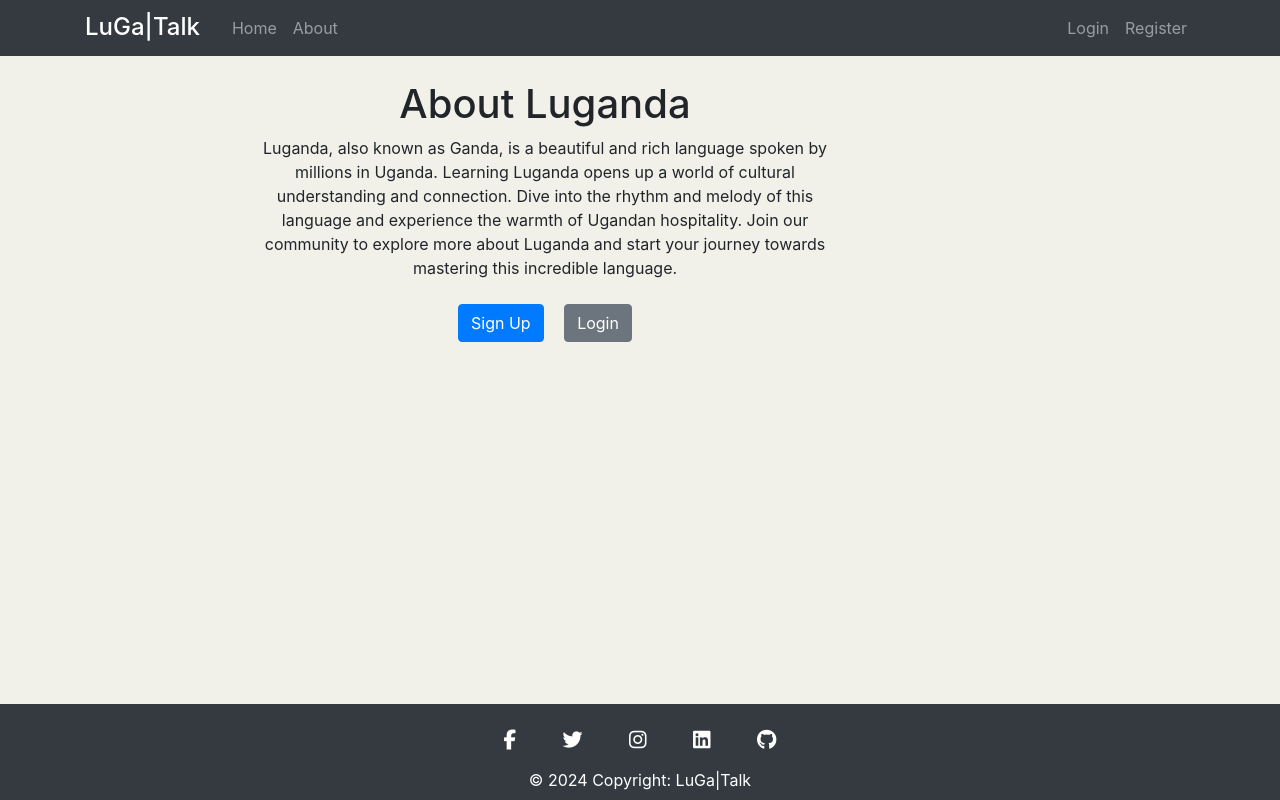
After one commit to Edgarkimbugwe/luga-talk, a Django app: template luga/templates/luga/about.html in a window 1280 px wide. The commit adds this page. Run offline with Django 4.2, Linux system fonts and the light colour scheme; the template is opened without the code that fills it, so the values that code supplies are empty; some libraries are stand-ins or nearby versions.

Commit message:
Added a block to the sidebar to overide the side bar when the user is on the about page
added about.html to host the code for the about page

```diff
--- /dev/null
+++ b/luga/templates/luga/about.html
@@ -0,0 +1,25 @@
+{% extends "base.html" %}
+
+{% block title %}About Us{% endblock %}
+
+{% block sidebar %}
+<!-- No sidebar on the about page -->
+{% endblock %}
+
+{% block content %}
+<div class="container">
+    <div class="row justify-content-center">
+        <div class="col-md-8 text-center">
+            <h1>About Luganda</h1>
+            <p>
+                Luganda, also known as Ganda, is a beautiful and rich language spoken by millions in Uganda.
+                Learning Luganda opens up a world of cultural understanding and connection.
+                Dive into the rhythm and melody of this language and experience the warmth of Ugandan hospitality.
+                Join our community to explore more about Luganda and start your journey towards mastering this incredible language.
+            </p>
+            <a href="/signup" class="btn btn-primary m-2">Sign Up</a>
+            <a href="/login" class="btn btn-secondary m-2">Login</a>
+        </div>
+    </div>
+</div>
+{% endblock %}
--- a/templates/base.html
+++ b/templates/base.html
@@ -36,7 +36,7 @@
       <div class="collapse navbar-collapse" id="navbarToggle">
         <div class="navbar-nav mr-auto">
           <a class="nav-item nav-link" href="#">Home</a>
-          <a class="nav-item nav-link" href="#">About</a>
+          <a class="nav-item nav-link" href="{% url 'about' %}">About</a>
         </div>
         <!-- Navbar Right Side -->
         <div class="navbar-nav">
@@ -55,6 +55,7 @@
           {% endblock content %}
       </div>
       <div class="col-md-2 custom-padding-sidebar">
+        {% block sidebar %}
         <div class="content-section">
           <h3 class="sidebar-title">Latest Buzz!</h3>
           <p class='text-muted'>
@@ -68,6 +69,7 @@
             </div>
           </p>
         </div>
+        {% endblock sidebar %}
       </div>
     </div>
   </main>
```
